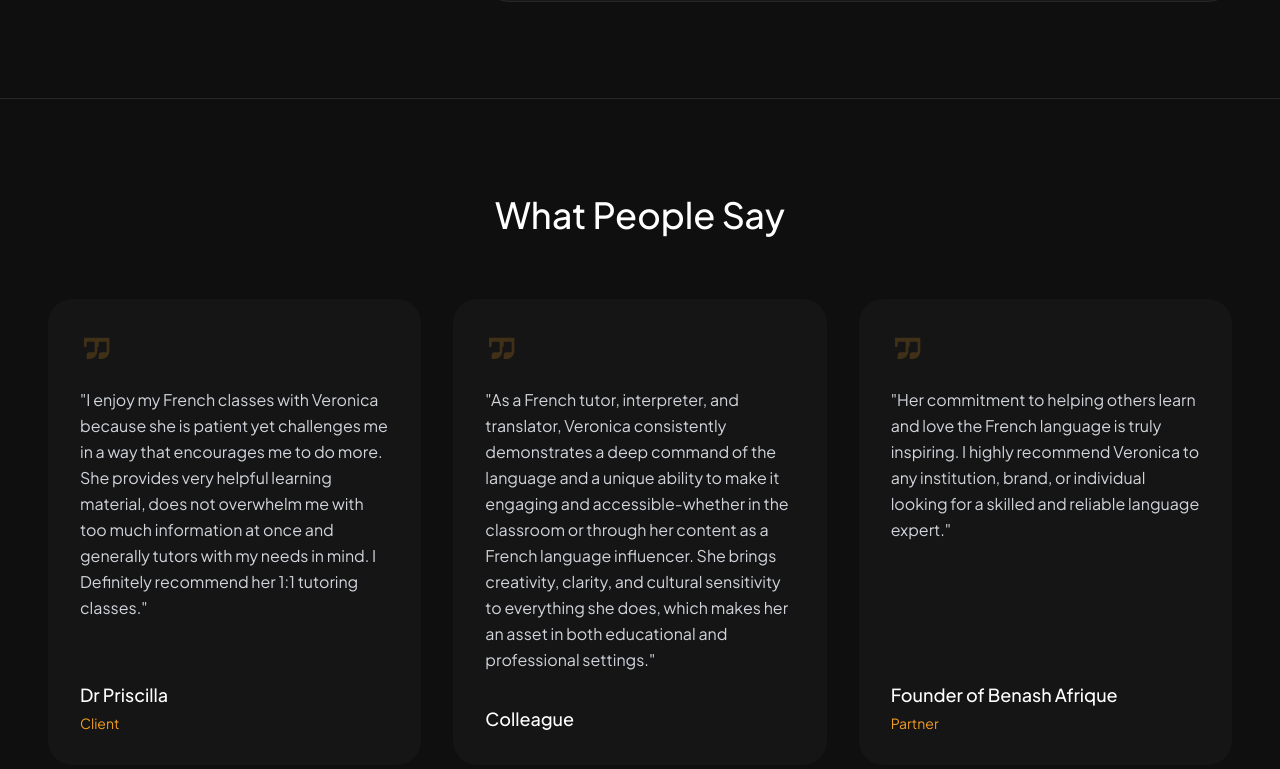
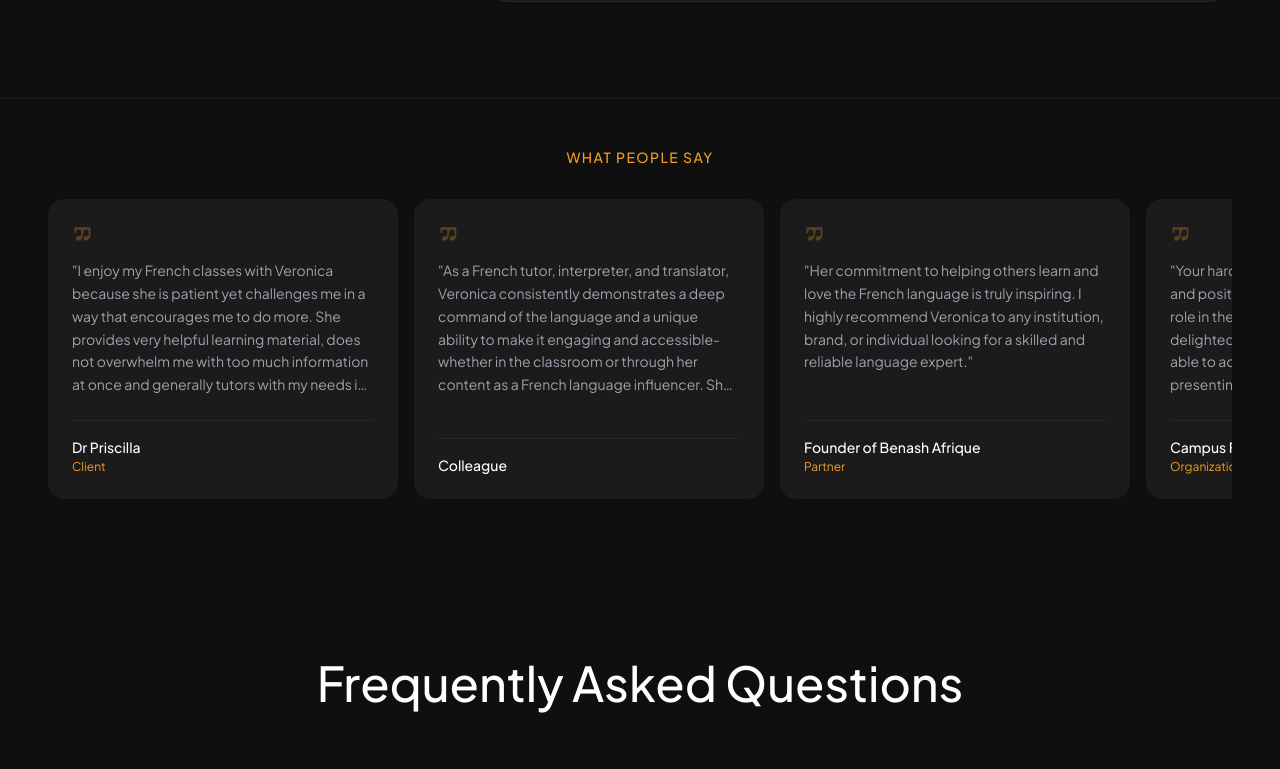
Before and after one commit to xyxyxyler/VASA-CONSULT, a React (Vite) app: page / in a window 1280 px wide. Shown: the part 3971-4740 px from the top of the page. Built offline with nearby package versions, Linux system fonts and the light colour scheme.

Commit message:
style: Subtly redesign Reviews section on homepage into a sleek horizontal row

```diff
--- a/components/Reviews.tsx
+++ b/components/Reviews.tsx
@@ -32,22 +32,30 @@ export const Reviews: React.FC = () => {
     ];
 
     return (
-        <section id="reviews" className="px-6 md:px-12 py-24 max-w-8xl mx-auto border-t border-white/10">
-            <h2 className="text-3xl md:text-4xl font-medium mb-16 text-center">{t('reviews.title')}</h2>
+        <section id="reviews" className="px-6 md:px-12 py-12 max-w-8xl mx-auto border-t border-white/5">
+            <h2 className="text-sm uppercase tracking-widest text-brand-beige mb-8 text-center font-medium">{t('reviews.title')}</h2>
 
-            <div className="grid grid-cols-1 md:grid-cols-3 gap-8">
+            <div
+                className="flex overflow-x-auto gap-4 pb-4 snap-x"
+                style={{ scrollbarWidth: 'none', msOverflowStyle: 'none' }}
+            >
+                {/* Custom styling to hide scrollbar for webkit built-in browsers if needed */}
+                <style dangerouslySetInnerHTML={{__html: `
+                    #reviews div::-webkit-scrollbar { display: none; }
+                `}} />
+
                 {reviews.map((review, i) => (
-                    <div key={i} className="flex flex-col justify-between p-8 rounded-3xl bg-[#151515] hover:bg-[#1a1a1a] transition-colors relative">
-                        <div className="mb-8">
-                            <svg className="w-8 h-8 text-brand-beige/20 mb-6" fill="currentColor" viewBox="0 0 24 24">
+                    <div key={i} className="flex flex-col justify-between p-6 rounded-2xl bg-white/5 hover:bg-white/10 transition-colors relative w-[300px] md:w-[350px] shrink-0 snap-start">
+                        <div className="mb-6">
+                            <svg className="w-5 h-5 text-brand-beige/30 mb-4" fill="currentColor" viewBox="0 0 24 24">
                                 <path d="M14.017 21L14.017 18C14.017 16.8954 14.9124 16 16.017 16H19.017C19.5693 16 20.017 15.5523 20.017 15V9C20.017 8.44772 19.5693 8 19.017 8H15.017C14.4647 8 14.017 8.44772 14.017 9V11C14.017 11.5523 13.5693 12 13.017 12H12.017V5H22.017V15C22.017 18.3137 19.3307 21 16.017 21H14.017ZM5.0166 21L5.0166 18C5.0166 16.8954 5.91203 16 7.0166 16H10.0166C10.5689 16 11.0166 15.5523 11.0166 15V9C11.0166 8.44772 10.5689 8 10.0166 8H6.0166C5.46432 8 5.0166 8.44772 5.0166 9V11C5.0166 11.5523 4.56889 12 4.0166 12H3.0166V5H13.0166V15C13.0166 18.3137 10.3303 21 7.0166 21H5.0166Z" />
                             </svg>
-                            <p className="text-gray-300 leading-relaxed">"{review.quote}"</p>
+                            <p className="text-gray-400 text-sm leading-relaxed line-clamp-6">"{review.quote}"</p>
                         </div>
-                        <div className="flex items-center gap-4">
+                        <div className="flex items-center gap-3 border-t border-white/5 pt-4">
                             <div>
-                                <h4 className="text-white font-medium text-lg">{review.author}</h4>
-                                {review.role && <p className="text-sm text-brand-beige mt-1">{review.role}</p>}
+                                <h4 className="text-white text-sm font-medium">{review.author}</h4>
+                                {review.role && <p className="text-xs text-brand-beige mt-0.5">{review.role}</p>}
                             </div>
                         </div>
                     </div>
```
